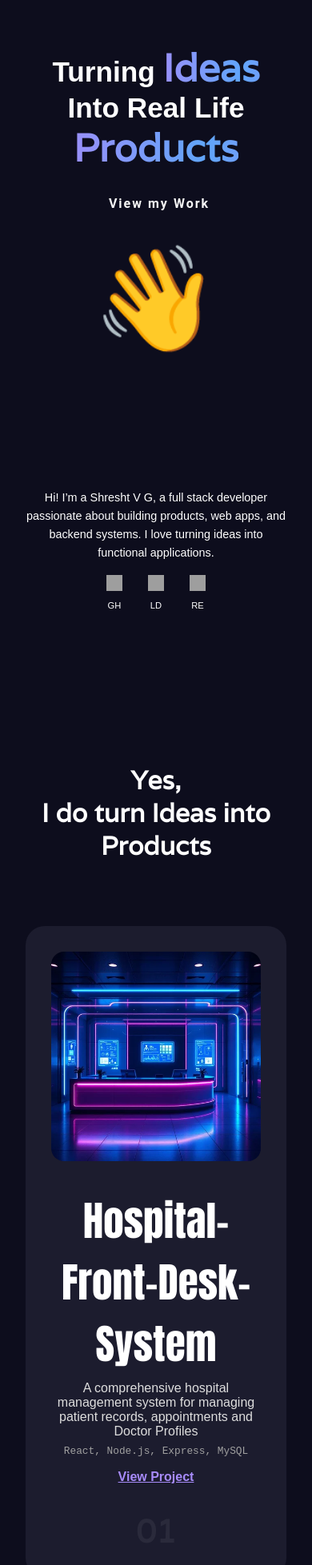
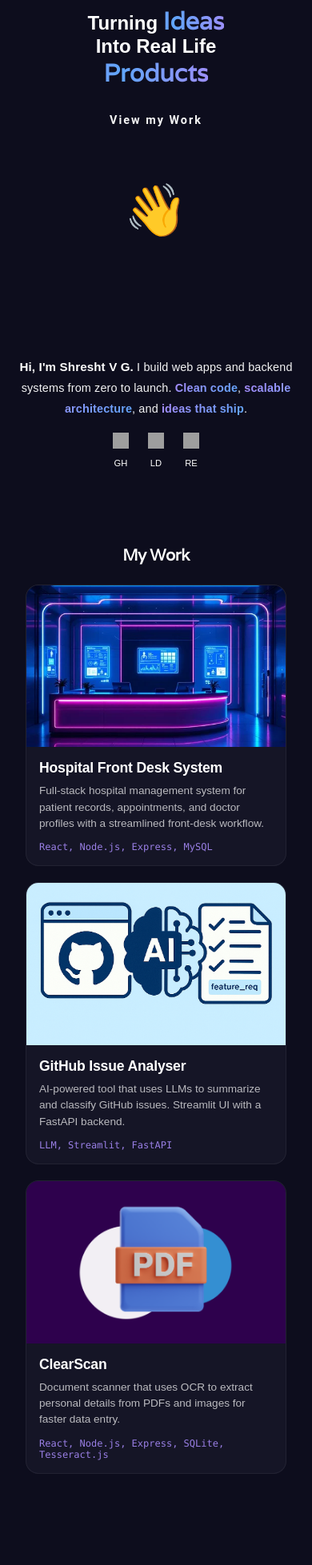
Before and after one commit to Shreshtvg/Portfolio-Website, a React (Create React App) app: page / in a window 390 px wide. Shown: the part 40-1997 px from the top of the page at 80% size. Built offline with nearby package versions, Linux system fonts and the light colour scheme; no server answers; grey boxes are pictures that could not be loaded.

Commit message:
New updates

```diff
--- a/src/App.jsx
+++ b/src/App.jsx
@@ -18,18 +18,18 @@ export default function App() {
   const projects = [
     {
       id: 1,
-      title: "Hospital-Front-Desk-System",
+      title: "Hospital Front Desk System",
       description:
-        "A comprehensive hospital management system for managing patient records, appointments and Doctor Profiles",
+        "Full-stack hospital management system for patient records, appointments, and doctor profiles with a streamlined front-desk workflow.",
       techStack: "React, Node.js, Express, MySQL",
       image: "/images/pic1.webp",
       link: "https://hospital-front-desk-system.vercel.app/",
     },
     {
       id: 2,
-      title: "Github Issue Analyser",
+      title: "GitHub Issue Analyser",
       description:
-        "An AI-powered GitHub issue analyzer that summarizes and classifies issues using LLMs via a Streamlit frontend and FastAPI backend",
+        "AI-powered tool that uses LLMs to summarize and classify GitHub issues. Streamlit UI with a FastAPI backend.",
       techStack: "LLM, Streamlit, FastAPI",
       image: "/images/pic3.png",
       link: "https://github.com/Shreshtvg/Github_Issue_Analyser/",
@@ -38,8 +38,8 @@ export default function App() {
       id: 3,
       title: "ClearScan",
       description:
-        "A Document scanning system that uses OCR to extract personal details from pdfs and images",
-      techStack: "React, Node.js, Express, SqLite, Tesseract.js",
+        "Document scanner that uses OCR to extract personal details from PDFs and images for faster data entry.",
+      techStack: "React, Node.js, Express, SQLite, Tesseract.js",
       image: "/images/pic2.png",
       link: "https://clearscanproject.vercel.app/",
     },
@@ -108,10 +108,8 @@ export default function App() {
         transition={{ duration: 0.8 }}
         viewport={{ once: true }}
       >
-        <p>
-          Hi! I’m a Shresht V G, a full stack developer passionate about
-          building products, web apps, and backend systems. I love turning ideas
-          into functional applications.
+        <p className="about-description">
+          <strong>Hi, I'm Shresht V G.</strong> I build web apps and backend systems from zero to launch. <span className="about-highlight">Clean code</span>, <span className="about-highlight">scalable architecture</span>, and <span className="about-highlight">ideas that ship</span>.
         </p>
       </motion.section>
 
@@ -185,48 +183,37 @@ export default function App() {
         transition={{ duration: 0.8 }}
         viewport={{ once: true }}
       >
-        <h2 className="projects-heading">
-          Yes,
-          <br />I do turn Ideas into Products
-        </h2>
+        <h2 className="projects-heading">My Work</h2>
 
-        {[...projects].map((project, index) => (
-          <motion.div
+        <div className="projects-grid">
+          {projects.map((project, index) => (
+            <motion.a
               key={project.id}
-            className="project-card-custom"
-            initial={{ opacity: 0, y: 30 }}
+              href={project.link}
+              target="_blank"
+              rel="noreferrer"
+              className="project-card"
+              initial={{ opacity: 0, y: 24 }}
               whileInView={{ opacity: 1, y: 0 }}
-            transition={{ delay: index * 0.2, duration: 0.6 }}
+              transition={{ delay: index * 0.1, duration: 0.5 }}
               viewport={{ once: true }}
-            style={{ flexDirection: "column" }}
+              whileHover={{ y: -6 }}
             >
-            <div className="project-media">
+              <div className="project-image-wrap">
                 <img
                   src={project.image}
                   alt={project.title}
                   className="project-image"
                 />
               </div>
-
-            <div className="project-info">
-              <h3 className="project-title" style={{ wordBreak: "break-word" }}>{project.title}</h3>
+              <div className="project-content">
+                <h3 className="project-title">{project.title}</h3>
                 <p className="project-description">{project.description}</p>
-              <p className="project-tech">{project.techStack}</p>
-              <a
-                href={project.link}
-                target="_blank"
-                rel="noreferrer"
-                className="project-link"
-              >
-                View Project
-              </a>
+                <span className="project-tech">{project.techStack}</span>
               </div>
-
-            <div className="project-number">
-              {String(index + 1).padStart(2, "0")}
+            </motion.a>
+          ))}
         </div>
-          </motion.div>
-        ))}
       </motion.section>
 
       {/* Skills Section */}
--- a/src/styles/global.css
+++ b/src/styles/global.css
@@ -18,7 +18,9 @@ body {
   color: white;
   min-height: 100vh;
   font-family: 'Poppins', sans-serif;
-  padding: 2rem;
+  padding: clamp(1rem, 4vw, 2rem);
+  max-width: 100%;
+  overflow-x: hidden;
 }
 
 /* ------------------- INTRO SECTION ------------------- */
@@ -26,12 +28,18 @@ body {
   display: flex;
   align-items: center;
   justify-content: space-between;
-  padding: 8rem 10rem 9rem;
+  padding: clamp(4rem, 10vw, 9rem) clamp(2rem, 8vw, 10rem);
   flex-wrap: wrap;
+  gap: 2rem;
+}
+
+.intro-left {
+  flex: 1;
+  min-width: 280px;
 }
 
 .intro-left h1 {
-  font-size: 3.5rem;
+  font-size: clamp(2rem, 5vw, 3.5rem);
   font-weight: bold;
   line-height: 1.2;
 }
@@ -50,7 +58,7 @@ body {
   background-clip: text;
   -webkit-background-clip: text;
   -webkit-text-fill-color: transparent;
-  font-size: 6rem;
+  font-size: clamp(2.5rem, 8vw, 6rem);
   animation: moveGradient 1s linear infinite;
   font-family: "Varela", sans-serif;
   font-weight: 600;
@@ -86,9 +94,9 @@ body {
 }
 
 .emoji-container {
-  font-size: 16rem;
+  font-size: clamp(5rem, 15vw, 16rem);
   animation: float 3s ease-in-out infinite;
-  padding-left: 10rem;
+  padding-left: clamp(0, 5vw, 10rem);
 }
 
 @keyframes float {
@@ -103,19 +111,37 @@ body {
   margin-top: 4rem;
 }
 
-.about-section p {
-  font-size: 0.9rem;
-  padding-left: 10rem;
-  line-height: 1.6;
+.about-description {
+  font-size: clamp(1.1rem, 2vw, 1.35rem);
+  font-weight: 500;
+  line-height: 1.8;
+  padding-left: clamp(1rem, 8vw, 10rem);
   max-width: 800px;
+  color: rgba(255, 255, 255, 0.95);
+  letter-spacing: 0.01em;
+}
+
+.about-description strong {
+  font-weight: 700;
+  color: #fff;
+  font-size: 1.05em;
+}
+
+.about-highlight {
+  font-weight: 700;
+  background: linear-gradient(135deg, #a78bfa 0%, #60a5fa 100%);
+  background-clip: text;
+  -webkit-background-clip: text;
+  -webkit-text-fill-color: transparent;
 }
 
 /* ------------------- SOCIAL LINKS ------------------- */
 .social-links {
   display: flex;
-  justify-content: left;
-  gap: 4.5rem;
-  padding-left: 10rem;
+  justify-content: flex-start;
+  flex-wrap: wrap;
+  gap: clamp(2rem, 4vw, 4.5rem);
+  padding-left: clamp(1rem, 8vw, 10rem);
   margin-top: 1rem;
 }
 
@@ -142,102 +168,117 @@ body {
   transform: scale(1.1);
 }
 
-/* ------------------- PROJECTS HEADING ------------------- */
+/* ------------------- PROJECTS SECTION ------------------- */
 
 .projects-section {
-  padding: 2rem 10rem;
-  /* background-color: #1c1c2e; */
-  border-radius: 1.5rem;
+  padding: clamp(3rem, 8vw, 6rem) clamp(1rem, 8vw, 10rem);
+  max-width: 1200px;
+  margin-left: auto;
+  margin-right: auto;
 }
 
 .projects-heading {
   font-family: Varela, sans-serif;
-  font-size: 2rem;
-  font-weight: bold;
-  margin-bottom: 1rem;
-  padding-top: 6rem;
-  padding-bottom: 4rem;
+  font-size: clamp(1.75rem, 3vw, 2.25rem);
+  font-weight: 600;
+  margin-bottom: clamp(2rem, 4vw, 3rem);
+  text-align: center;
+  letter-spacing: -0.02em;
 }
 
-.project-card-custom {
+.projects-grid {
+  display: grid;
+  grid-template-columns: repeat(3, 1fr);
+  gap: 1.5rem;
+  width: 100%;
+}
+
+.project-card {
   display: flex;
-  align-items: center;
-  justify-content: center; /* center horizontally */
-  background-color: #1c1c2e;
-  padding: 2rem;
-  border-radius: 1.5rem;
-  margin-bottom: 2rem;
-  gap: 2rem;
-  flex-wrap: wrap; /* handle smaller screens better */
-  max-width: 1000px;
+  flex-direction: column;
+  background: rgba(28, 28, 46, 0.6);
+  border-radius: 1rem;
+  overflow: hidden;
+  text-decoration: none;
+  color: inherit;
+  border: 1px solid rgba(255, 255, 255, 0.06);
+  transition: border-color 0.25s ease, box-shadow 0.25s ease;
+}
+
+.project-card:hover {
+  border-color: rgba(167, 139, 250, 0.3);
+  box-shadow: 0 12px 40px rgba(0, 0, 0, 0.3);
+}
+
+.project-image-wrap {
+  aspect-ratio: 16 / 10;
+  overflow: hidden;
+  background: #1a1a2e;
+}
+
+.project-image-wrap .project-image {
+  width: 100%;
+  height: 100%;
+  object-fit: cover;
+  transition: transform 0.4s ease;
+}
+
+.project-card:hover .project-image-wrap .project-image {
+  transform: scale(1.04);
+}
+
+.project-content {
+  padding: 1.5rem;
+  display: flex;
+  flex-direction: column;
+  gap: 0.5rem;
+}
+
+.project-title {
+  font-size: 1.25rem;
+  font-weight: 600;
+  font-family: 'Poppins', sans-serif;
+  margin: 0;
+  color: #fff;
+  letter-spacing: -0.01em;
+}
+
+.project-description {
+  font-size: 0.9rem;
+  line-height: 1.5;
+  color: rgba(255, 255, 255, 0.7);
+  margin: 0;
+  display: -webkit-box;
+  -webkit-line-clamp: 3;
+  -webkit-box-orient: vertical;
+  overflow: hidden;
+}
+
+.project-tech {
+  font-size: 0.75rem;
+  color: rgba(167, 139, 250, 0.9);
+  font-family: 'SF Mono', 'Monaco', 'Consolas', monospace;
+  margin-top: 0.25rem;
+}
+
+/* ------------------- SKILLS SECTION ------------------- */
+.skills-section {
+  padding: clamp(2rem, 4vw, 3rem) clamp(1rem, 8vw, 10rem);
+  max-width: 1200px;
   margin-left: auto;
   margin-right: auto;
 }
 
-.project-info {
-  flex: 1;
-  max-width:600px; /* ✅ Control the text box width */
-  text-align: center;
-}
-
-
-.project-media img {
-  width: 300px;
-  height: auto;
-  border-radius: 1rem;
-  object-fit: cover;
-}
-
-.project-title {
-  font-size: 3.2rem;
-  font-weight: bold;
-  font-family: "Anton", sans-serif;
-  font-optical-sizing: auto;
-  font-weight: 400;
-  font-style: normal;
-  margin-bottom: 0.5rem;
-}
-
-.project-description {
-  font-size: 1rem;
-  margin-bottom: 0.5rem;
-  color: #ddd;
-}
-
-.project-tech {
-  font-size: 0.8rem;
-  color: #a0a0a0;
-  margin-bottom: 1rem;
-  font-family: monospace;
-}
-
-.project-link {
-  color: #a78bfa;
-  text-decoration: underline;
-  font-weight: 600;
-}
-
-.project-number {
-  font-size: 2.5rem;
-  font-weight: 700;
-  color: #ffffff10;
-  font-family: 'Varela', sans-serif;
-}
-
-/* ------------------- SKILLS SECTION ------------------- */
-.skills-section {
-  padding: 2rem 20rem;
-}
-
 .skills-section h2 {
-  font-size: 1.5rem;
+  font-size: clamp(1.25rem, 2vw, 1.5rem);
   font-family: "Anton", sans-serif;
   font-optical-sizing: auto;
   font-weight: 400;
   font-style: normal;
   margin-bottom: 0.2rem;
   padding-top: 2rem;
-  padding-left: 23rem;
+  padding-left: 0;
+  text-align: center;
 }
 
 .skills-list {
@@ -249,7 +290,8 @@ body {
   overflow: hidden;
   white-space: nowrap;
   width: 100%;
-  padding: 5rem 0;
+  padding: clamp(2rem, 5vw, 5rem) 0;
+  margin: 0 auto;
 }
 
 .skills-slider::before,
@@ -299,70 +341,199 @@ body {
   opacity: 0.7;
 }
 /* ------------------- MEDIA QUERIES ------------------- */
-@media (max-width: 768px) {
+
+/* Tablet (768px - 1023px) */
+@media (max-width: 1023px) {
   .intro-section {
     flex-direction: column;
-    padding: 4rem 1rem;
+    text-align: center;
+    padding: clamp(3rem, 8vw, 5rem) clamp(1.5rem, 4vw, 2rem);
+  }
+
+  .intro-left {
+    display: flex;
+    flex-direction: column;
+    align-items: center;
+  }
+
+  .intro-left h1 {
     text-align: center;
   }
 
-  .intro-left h1 {
-    font-size: 2.2rem;
-  }
-
-  .gradient-text {
-    font-size: 3rem;
+  .view-projects {
+    padding-left: 0;
   }
 
   .emoji-container {
-    font-size: 8rem;
     padding-left: 0;
   }
 
   .about-section p,
-  .social-links,
-  .projects-section,
-  .skills-section h2 {
-    padding-left: 0 !important;
-    padding-right: 0 !important;
+  .social-links {
+    padding-left: clamp(1rem, 4vw, 2rem);
+    padding-right: clamp(1rem, 4vw, 2rem);
+  }
+
+  .about-section p {
+    margin-left: auto;
+    margin-right: auto;
     text-align: center;
   }
 
   .social-links {
     justify-content: center;
-    flex-wrap: wrap;
+  }
+
+  .projects-section {
+    padding: 2rem clamp(1rem, 4vw, 2rem);
+  }
+
+  .projects-heading {
+    text-align: center;
+  }
+
+  .skills-section {
+    padding: 2rem clamp(1rem, 4vw, 2rem);
+  }
+
+  .skills-section h2 {
+    padding-left: 0;
+    text-align: center;
+  }
+}
+
+/* Mobile (max 768px) */
+@media (max-width: 768px) {
+  .main-container {
+    padding: 1rem;
+  }
+
+  .intro-section {
+    padding: 3rem 1rem 4rem;
+  }
+
+  .intro-left h1 {
+    font-size: 1.75rem;
+  }
+
+  .gradient-text {
+    font-size: 2.25rem;
+  }
+
+  .emoji-container {
+    font-size: 5rem;
+  }
+
+  .about-section p,
+  .social-links {
+    padding-left: 0;
+    padding-right: 0;
+    text-align: center;
+  }
+
+  .about-section p {
+    font-size: 0.9rem;
+  }
+
+  .social-links {
     gap: 2rem;
+    justify-content: center;
   }
 
   .projects-section {
     padding: 2rem 1rem;
   }
 
-  .project-card-custom {
-    flex-direction: column;
-    text-align: center;
+  .projects-heading {
+    font-size: 1.4rem;
+    margin-bottom: 1.5rem;
   }
 
-  .project-info {
-  max-width: 100%;
-  text-align: center;
-}
+  .projects-grid {
+    grid-template-columns: 1fr;
+    gap: 1.25rem;
+  }
 
+  .project-content {
+    padding: 1.25rem;
+  }
 
-  .project-media img {
-    width: 100%;
-    max-width: 300px;
+  .project-title {
+    font-size: 1.15rem;
   }
 
   .skills-section {
-    padding: 2rem 1rem;
+    padding: 1.5rem 1rem;
   }
 
   .skills-section h2 {
     padding-left: 0;
+    padding-top: 1.5rem;
   }
 
   .skills-slider {
     padding: 2rem 0;
   }
+
+  .skill-tag {
+    margin: 0 0.5rem;
+    font-size: 0.9rem;
+  }
+
+  .footer {
+    margin-top: 3rem;
+    font-size: 0.8rem;
+    padding: 0 1rem;
+  }
 }
+
+/* Small mobile (max 480px) */
+@media (max-width: 480px) {
+  .intro-section {
+    padding: 2rem 0.75rem 3rem;
+  }
+
+  .intro-left h1 {
+    font-size: 1.5rem;
+  }
+
+  .gradient-text {
+    font-size: 1.9rem;
+  }
+
+  .emoji-container {
+    font-size: 4rem;
+  }
+
+  .view-projects {
+    font-size: 0.9rem;
+  }
+
+  .social-links {
+    gap: 1.5rem;
+  }
+
+  .projects-heading {
+    font-size: 1.25rem;
+  }
+
+  .project-content {
+    padding: 1rem;
+  }
+
+  .project-title {
+    font-size: 1.1rem;
+  }
+
+  .project-description {
+    font-size: 0.85rem;
+  }
+}
+
+/* Large desktop - constrain max width for readability */
+@media (min-width: 1400px) {
+  .main-container {
+    padding-left: max(2rem, calc((100vw - 1400px) / 2));
+    padding-right: max(2rem, calc((100vw - 1400px) / 2));
+  }
+}
```
Also changed, not shown: 1 other file (tests, documents, lock files or other folders). Lines whose indentation alone changed are shown as unchanged.
